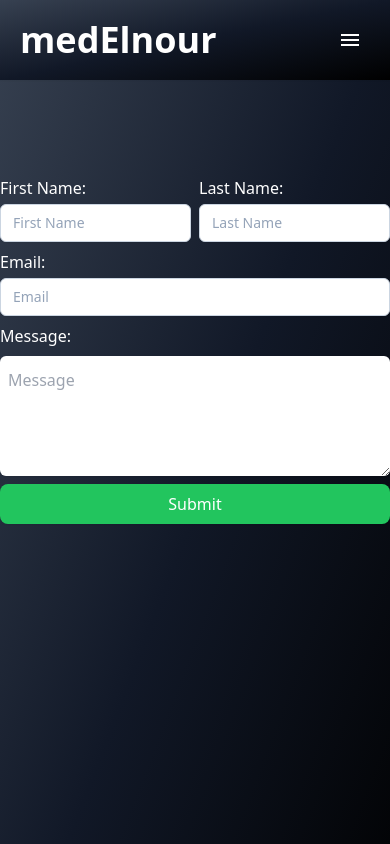
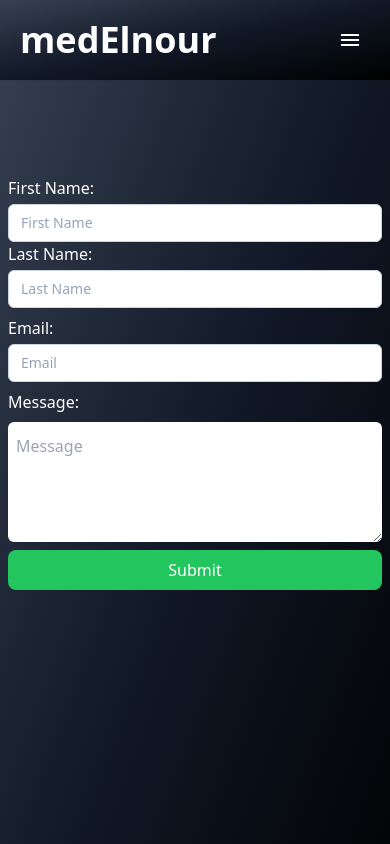
Before and after one commit to ahmedelnour5/portfolio, a Next.js app: page /contact in a window 390 px wide. Shown: the top 844 px of the page. Built offline with nearby package versions, Linux system fonts and the light colour scheme; a web font is replaced by a local one.

Commit message:
fix line-height and overflow on mobile

```diff
--- a/app/(components)/ExperienceCard.jsx
+++ b/app/(components)/ExperienceCard.jsx
@@ -30,7 +30,7 @@ const ExperienceCard = ({ experience }) => {
             <span className="text-sm md:text-base">{experience.position}</span>
             <span className="text-sm md:text-base">{experience.location}</span>
           </div>
-          <ul className=" text-gray-500 list-disc list-outside text-sm px-4 text-pretty">
+          <ul className=" text-gray-500 list-disc list-outside text-sm px-4 text-pretty leading-4 space-y-2">
             {experience.description.map((desc, index) => (
               <li key={index}>{desc}</li>
             ))}
--- a/app/(components)/MobileNav.jsx
+++ b/app/(components)/MobileNav.jsx
@@ -43,8 +43,8 @@ const MobileNav = () => {
               Projects
             </Link>
             <Link
-              className={` ${pathname === "/skills" ? "font-bold" : ""}  `}
-              href={"/skills"}
+              className={` ${pathname === "/skill" ? "font-bold" : ""}  `}
+              href={"/skill"}
               onClick={() => setOpen(!open)}
             >
               Skills
--- a/app/(components)/ProjectCard.jsx
+++ b/app/(components)/ProjectCard.jsx
@@ -17,7 +17,7 @@ const ProjectCard = ({ project }) => {
         <Link href={project.projectLink} className="text-gray-500 underline">
           Link
         </Link>
-        <ul className="text-gray-500 list-disc list-inside text-sm ">
+        <ul className="text-gray-500 list-disc list-inside text-sm leading-4 space-y-2">
           {project.description.map((desc, index) => (
             <li key={index}>{desc}</li>
           ))}
--- a/app/contact/page.jsx
+++ b/app/contact/page.jsx
@@ -52,10 +52,10 @@ const Contact = () => {
       )}
       {!processed && (
         <form
-          className="flex flex-col space-y-2"
+          className="w-full md:w-auto px-2 flex flex-col space-y-2"
           onSubmit={formik.handleSubmit}
         >
-          <div className="w-full flex space-x-2">
+          <div className="flex-col w-full flex lg:flex-row lg:space-x-2">
             <div className="flex flex-col">
               <FormGroup
                 inputLabel="First Name:"
--- a/app/layout.js
+++ b/app/layout.js
@@ -10,7 +10,7 @@ export default function RootLayout({ children }) {
   return (
     <html lang="en">
       <body>
-        <div className="flex flex-col min-h-screen w-full font-poppins bg-gradient-to-br from-gray-700 via-gray-900 to-black text-white items-center">
+        <div className="flex flex-col min-h-screen w-full font-poppins bg-gradient-to-br from-gray-700 via-gray-900 to-black text-white items-center overflow-auto">
           <Header />
           {children}
         </div>
```
